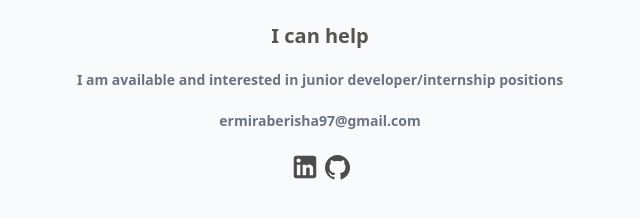
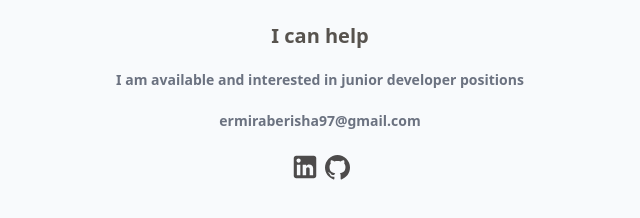
Before and after one commit to ErmiraBerisha/portfolio, a plain HTML site: page home.html in a window 1280 px wide. Shown: the part 1389-1607 px from the top of the page, 320-960 px from the left. Drawn offline with Linux system fonts and the light colour scheme.

Commit message:
Update home.html

```diff
--- a/home.html
+++ b/home.html
@@ -76,7 +76,7 @@
 
 <footer class="my-16 mt-24 h-40 flex flex-col w-full items-center justify-between font-sans text-sm text-gray-500 font-semibold">
     <h2 class="font-bold text-xl text-stone-600">I can help</h2>
-        <p>I am available and interested in junior developer/internship positions</p>
+        <p>I am available and interested in junior developer positions</p>
         <p>ermiraberisha97@gmail.com</p>
         <div class="flex flex-row">
             <a href="https://www.linkedin.com/in/ermira-berisha-57ba80183/"><img src="images/linkedin.svg" alt=""></a>
```
